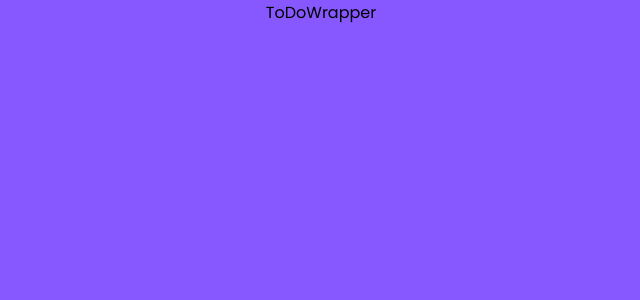
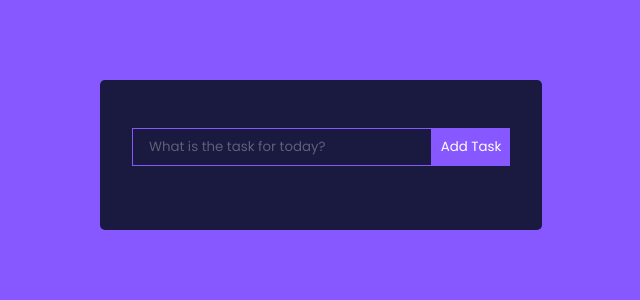
Before and after one commit to vrabelmarian/to-do-list, a React (Create React App) app: page / in a window 1280 px wide. Shown: the top 300 px of the page, without its empty margins (319-959 px from the left). Built offline with nearby package versions, Linux system fonts and the light colour scheme.

Commit message:
to-do form and button

```diff
--- a/src/components/ToDoForm.js
+++ b/src/components/ToDoForm.js
@@ -2,6 +2,16 @@ import React from 'react'
 
 export const ToDoForm = () => {
   return (
-    <div>ToDoForm</div>
+    <form className='ToDoForm'>
+        <input
+            type='text'
+            className='todo-input'
+            placeholder='What is the task for today?' />
+        <button
+            type='submit'
+            className='todo-btn' >
+            Add Task
+        </button>
+    </form>
   )
 }
--- a/src/components/ToDoWrapper.js
+++ b/src/components/ToDoWrapper.js
@@ -1,7 +1,10 @@
 import React from 'react'
+import { ToDoForm } from './ToDoForm'
 
 export const ToDoWrapper = () => {
   return (
-    <div>ToDoWrapper</div>
+    <div className='TodoWrapper'>
+        <ToDoForm />
+    </div>
   )
 }
```
